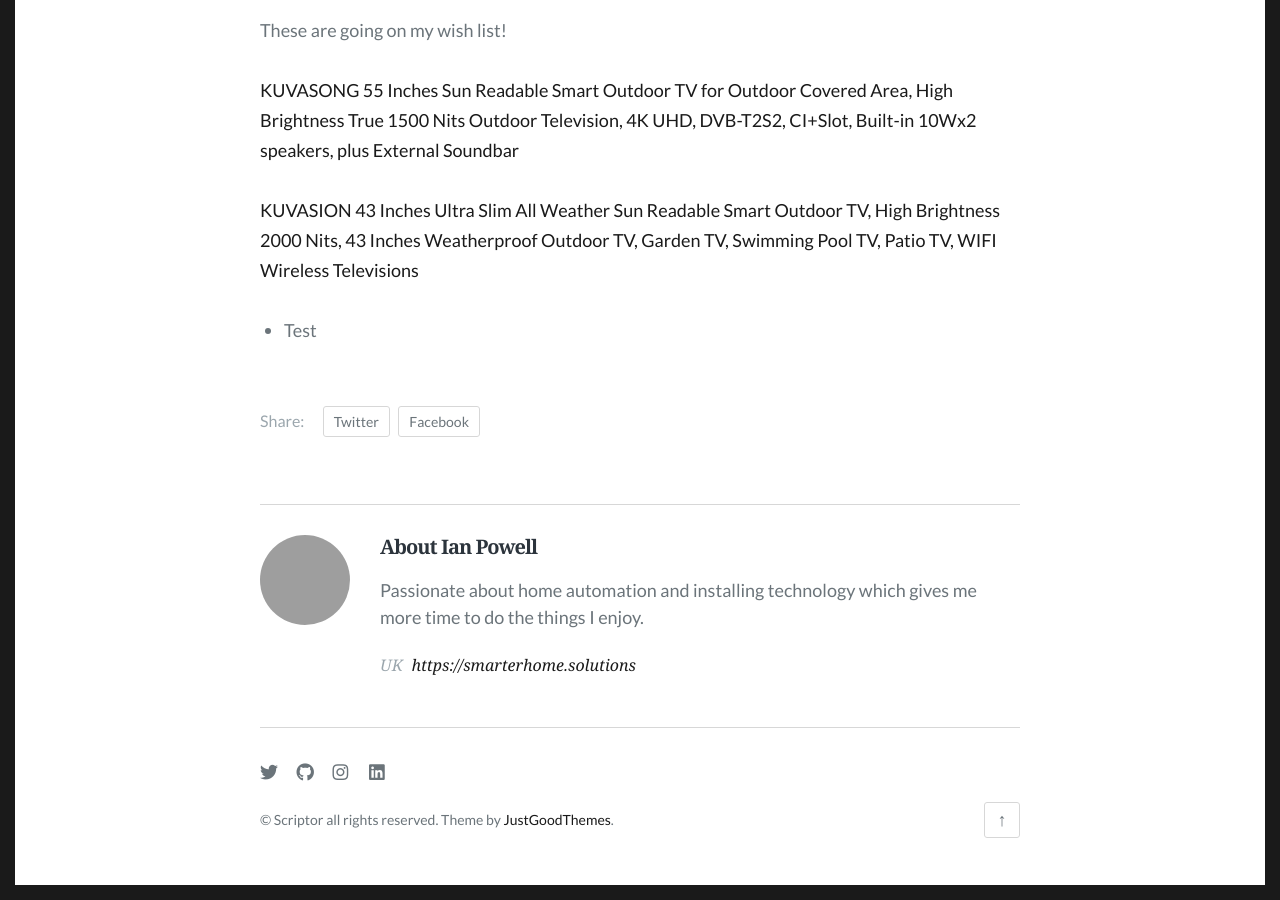
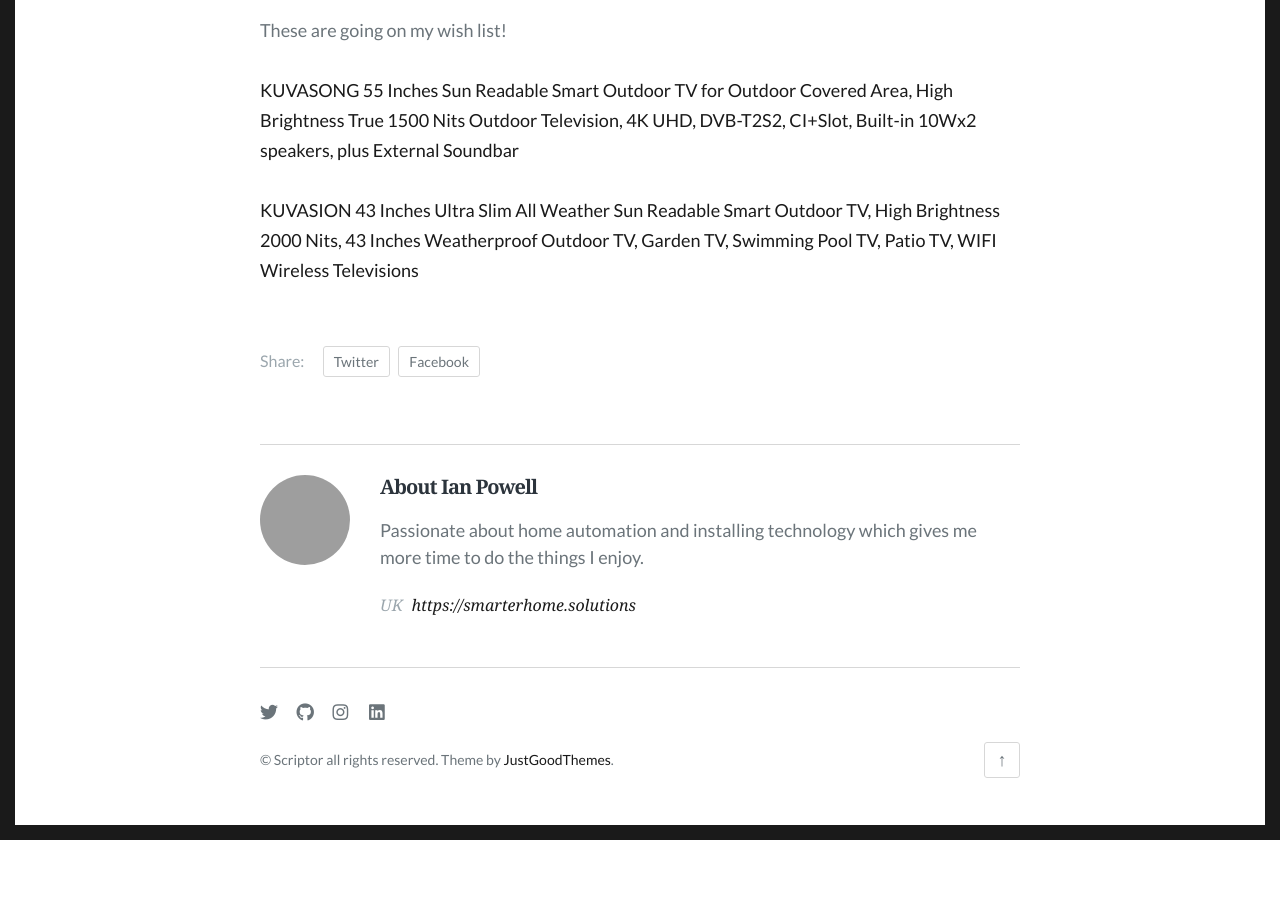
Before and after one commit to smarterhomesolutions/smarterhomesolutions.github.io, a Jekyll site: the page built from _posts/2021-06-21-outdoor-television.md, in a window 1280 px wide and 900 px high, scrolled down 1072 px. Built offline with Jekyll 4.4.1, drawn with Linux system fonts in a browser that asks for light colours; some web fonts are replaced; after the commit the page ends 1912 px from its top, so only the background shows below that; grey boxes are pictures that could not be loaded.

Commit message:
Update 2021-06-21-outdoor-television.md

```diff
--- a/_posts/2021-06-21-outdoor-television.md
+++ b/_posts/2021-06-21-outdoor-television.md
@@ -22,5 +22,3 @@ These are going on my wish list!
 <a target="_blank" href="https://www.amazon.co.uk/gp/product/B08HV747HX/ref=as_li_tl?ie=UTF8&camp=1634&creative=6738&creativeASIN=B08HV747HX&linkCode=as2&tag=ianakapilotli-21&linkId=a2d89d9b114f40351a1c341be835e4d4">KUVASONG 55 Inches Sun Readable Smart Outdoor TV for Outdoor Covered Area, High Brightness True 1500 Nits Outdoor Television, 4K UHD, DVB-T2S2, CI+Slot, Built-in 10Wx2 speakers, plus External Soundbar</a>
 
 <a target="_blank" href="https://www.amazon.co.uk/gp/product/B08CT9XKVL/ref=as_li_tl?ie=UTF8&camp=1634&creative=6738&creativeASIN=B08CT9XKVL&linkCode=as2&tag=ianakapilotli-21&linkId=7943d4ec2e44d9f35ddd426fb75ccb18">KUVASION 43 Inches Ultra Slim All Weather Sun Readable Smart Outdoor TV, High Brightness 2000 Nits, 43 Inches Weatherproof Outdoor TV, Garden TV, Swimming Pool TV, Patio TV, WIFI Wireless Televisions</a>
-
-- Test
```
